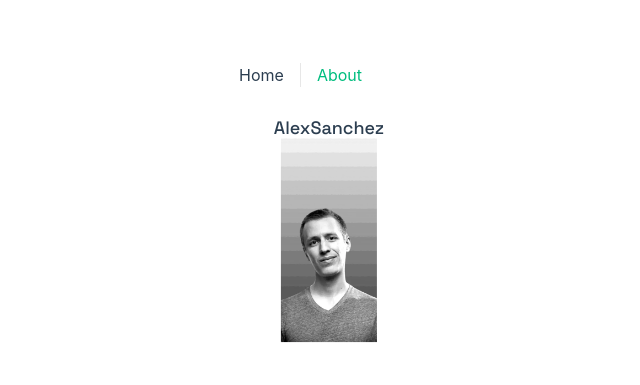
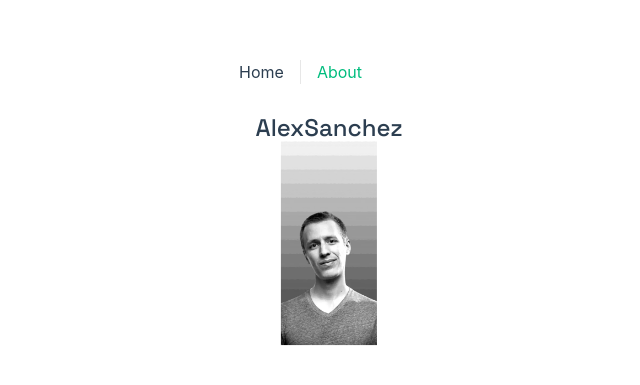
Before and after one commit to alexJSanchez/single-page-portfolio, a Vue app: page / in a window 1280 px wide. Shown: the part 285-670 px from the top of the page, without its empty margins (2-642 px from the left). Built offline with nearby package versions, Linux system fonts and the light colour scheme.

Commit message:
add header

```diff
--- a/src/components/HelloWorld.vue
+++ b/src/components/HelloWorld.vue
@@ -5,7 +5,7 @@ const style = useStyleStore()
 
 <template>
   <div class="helloWorld">
-    <p style="width: 100%; height: auto" v-bind:style="style.typography.body">AlexSanchez</p>
+    <div><p v-bind:style="style.typography.headingM">AlexSanchez</p></div>
     <ul class="imageIconStyle">
       <li><img class="imageIcon" src="../assets/icon-linkedin.svg" /></li>
       <li><img class="imageIcon" src="../assets/icon-frontend-mentor.svg" /></li>
@@ -30,12 +30,14 @@ const style = useStyleStore()
   z-index: 0;
 }
 .circleImage {
-  width: 40%; /* Adjust as needed */
+  width: 45%; /* Adjust as needed */
+  max-width: 238px;
   position: absolute;
   top: 10%;
   left: 65%;
-  transform: translate(55%, 150%);
+  transform: translate(50%, 140%);
   z-index: 0;
+  opacity: 30%;
 }
 .headerImage {
   max-width: 65%;
@@ -44,7 +46,7 @@ const style = useStyleStore()
   top: 50%;
   left: 50%;
   transform: translate(-50%, -25%);
-  z-index: 0;
+  z-index: 1;
 }
 .imageIcon {
   max-width: 100%;
--- a/src/stores/styles.js
+++ b/src/stores/styles.js
@@ -10,10 +10,10 @@ export const useStyleStore = defineStore('style', {
       regWhite: '#ffffff'
     },
     typography: {
-      headingXl: 'font-size: 88px; line-height: 88px; letter-spacing:-2.5px;',
-      headingL: 'font-size: 48px; line-height: 56px; letter-spacing:-1.5px;',
-      headingM: 'font-size:24px; line-height: 24px;',
-      body: 'font-size:18px; line-height: 18px;'
+      headingXl: 'font-size: 5.5rem; line-height: 88px; letter-spacing:-2.5px;',
+      headingL: 'font-size: 3rem; line-height: 56px; letter-spacing:-1.5px;',
+      headingM: 'font-size:1.5rem; line-height: 24px;',
+      body: 'font-size:1.125rem; line-height: 18px;'
     }
   })
 })
```
